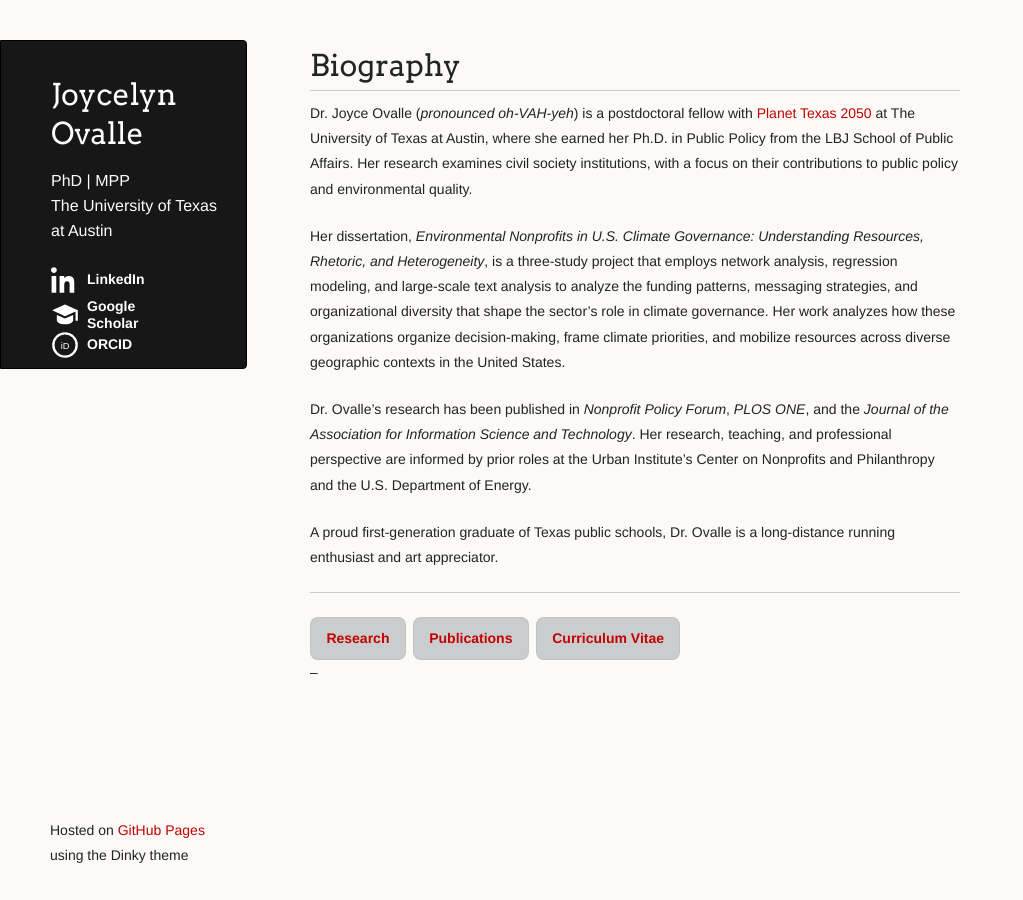
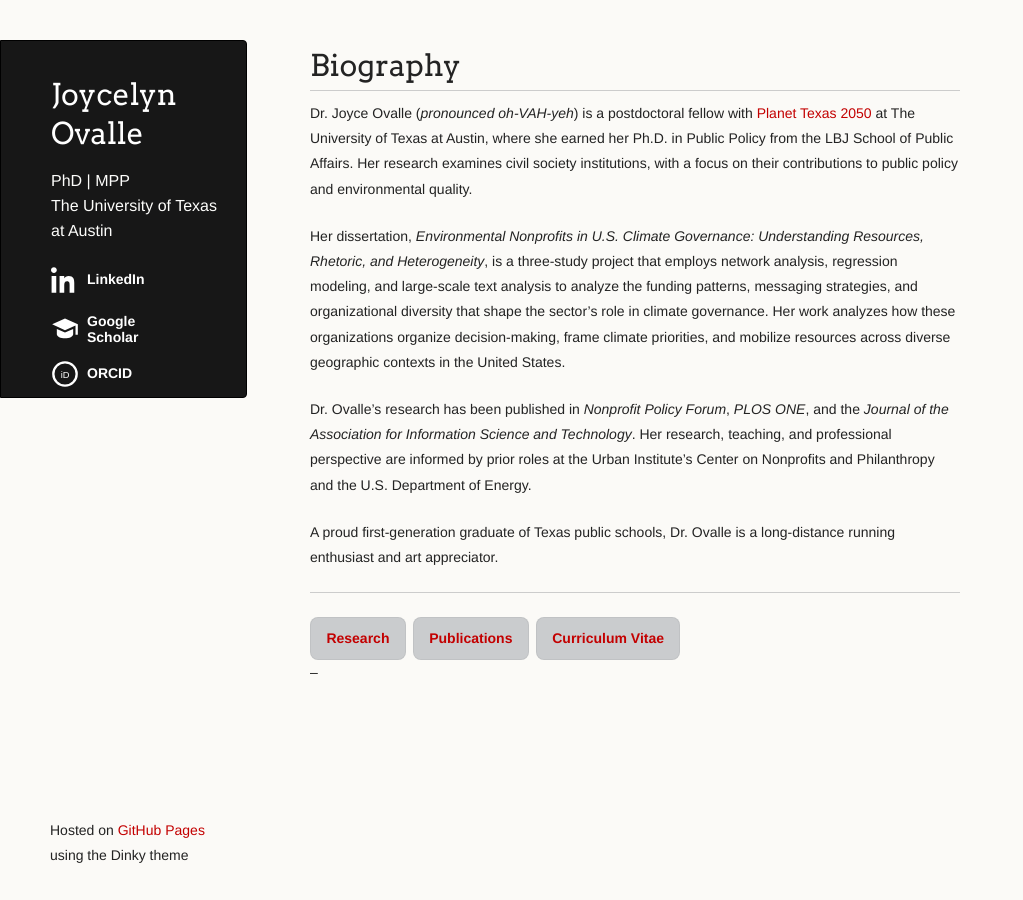
Before and after one commit to joyceovalle/j-ovalle, a Jekyll site: the page built from index.md, in a window 1280 px wide. Shown: the whole page, without its empty margins (0-1023 px from the left). Built offline with Jekyll 4.4.1, drawn with Linux system fonts in a browser that asks for light colours; our own code applies the rules of GitHub Pages for plain Markdown files.

Commit message:
Update style.scss

```diff
--- a/assets/css/style.scss
+++ b/assets/css/style.scss
@@ -10,7 +10,7 @@
   padding: 0;
   display: flex;           /* vertical stack */
   flex-direction: column;
-  gap: 1.1rem;
+  gap: 2.0rem;
 }
 
 /* Make sure the LI itself has no background */
```
